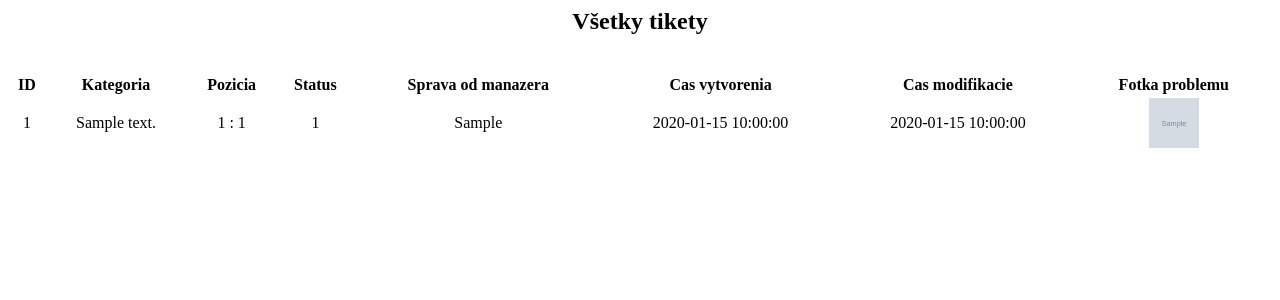
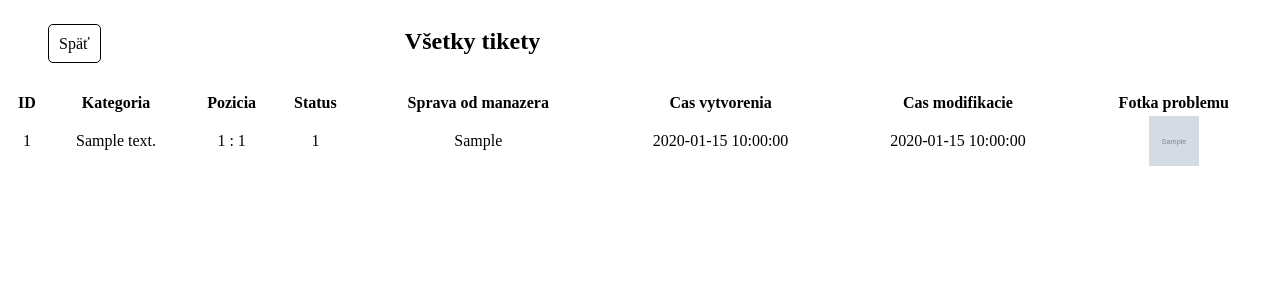
Before and after one commit to Martin-246/Chytni-zavadu, a PHP site: page /present_layer/all_tickets.php in a window 1280 px wide. Shown: the top 300 px of the page. Run offline with PHP 8.4, Linux system fonts and the light colour scheme; tables that the repository leaves empty hold one stand-in row (values such as "Sample post").

Commit message:
added back button

```diff
--- a/present_layer/all_tickets.php
+++ b/present_layer/all_tickets.php
@@ -8,10 +8,23 @@ h2 {text-align: center;}
 table {align-self: center;}
 img {width:50px;height:50px;}
 td {text-align: center;}
+li {display: inline-block;}
+li > a {padding: 10px;color: #000000 ;text-decoration: none;border: 1px solid #000000;border-radius: 5px;}
+li > a:hover {background-color: #848482;color: #FFFFFFFF}
+li > h2 {padding-left: 300px;}
 </style></head>
 <html>
     <body>
-        <h2>Všetky tikety</h2><br>
+        <nav>
+            <ul id="navbar">
+                <li>
+                    <a href = "../index.php">Späť</a>
+                </li>
+                <li>
+                    <h2>Všetky tikety</h2>
+                </li>
+            </ul>
+        </nav>
         <table style="width:100%">
             <tr>
                 <th>ID</th>
```
